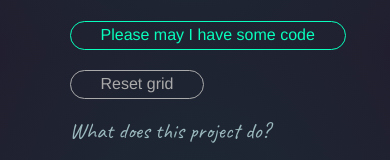
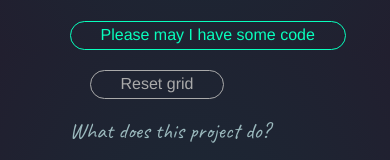
Before and after one commit to sdras/cssgridgenerator, a Vue app: page / in a window 390 px wide. Shown: the part 728-888 px from the top of the page. Built offline with nearby package versions, Linux system fonts and the light colour scheme; a web font is replaced by a local one.

Commit message:
[FIX] Change of variable declaration from var to let, margin for button in screens less than 700px

```diff
--- a/src/components/AppCode.vue
+++ b/src/components/AppCode.vue
@@ -54,7 +54,7 @@ export default {
   },
   methods: {
     copy() {
-      var text = this.$refs.code,
+      let text = this.$refs.code,
         range,
         selection;
 
--- a/src/components/AppForm.vue
+++ b/src/components/AppForm.vue
@@ -131,5 +131,8 @@ aside {
     width: 80vw;
     margin: 100px 50px;
   }
+  button[type=reset]{
+    margin-left: 20px;
+  }
 }
 </style>
```
